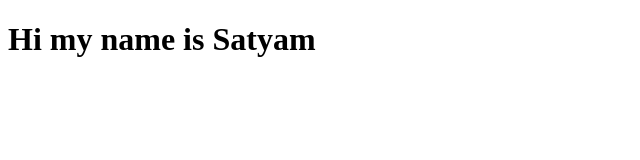
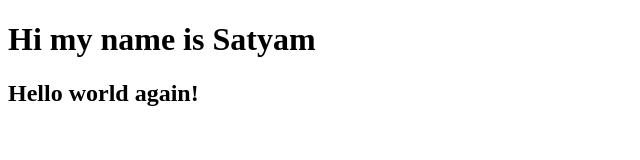
Before and after one commit to sbharadw/sattyb, a plain HTML site: page index.html in a window 1280 px wide. Shown: the whole page, without its empty margins (0-640 px from the left). Drawn offline with Linux system fonts and the light colour scheme.

Commit message:
adding new <h2> tag to index.html

```diff
--- a/index.html
+++ b/index.html
@@ -7,5 +7,6 @@
 </head>
 <body>
     <h1>Hi my name is Satyam</h1>
+    <h2>Hello world again!</h2>
 </body>
 </html>
```
